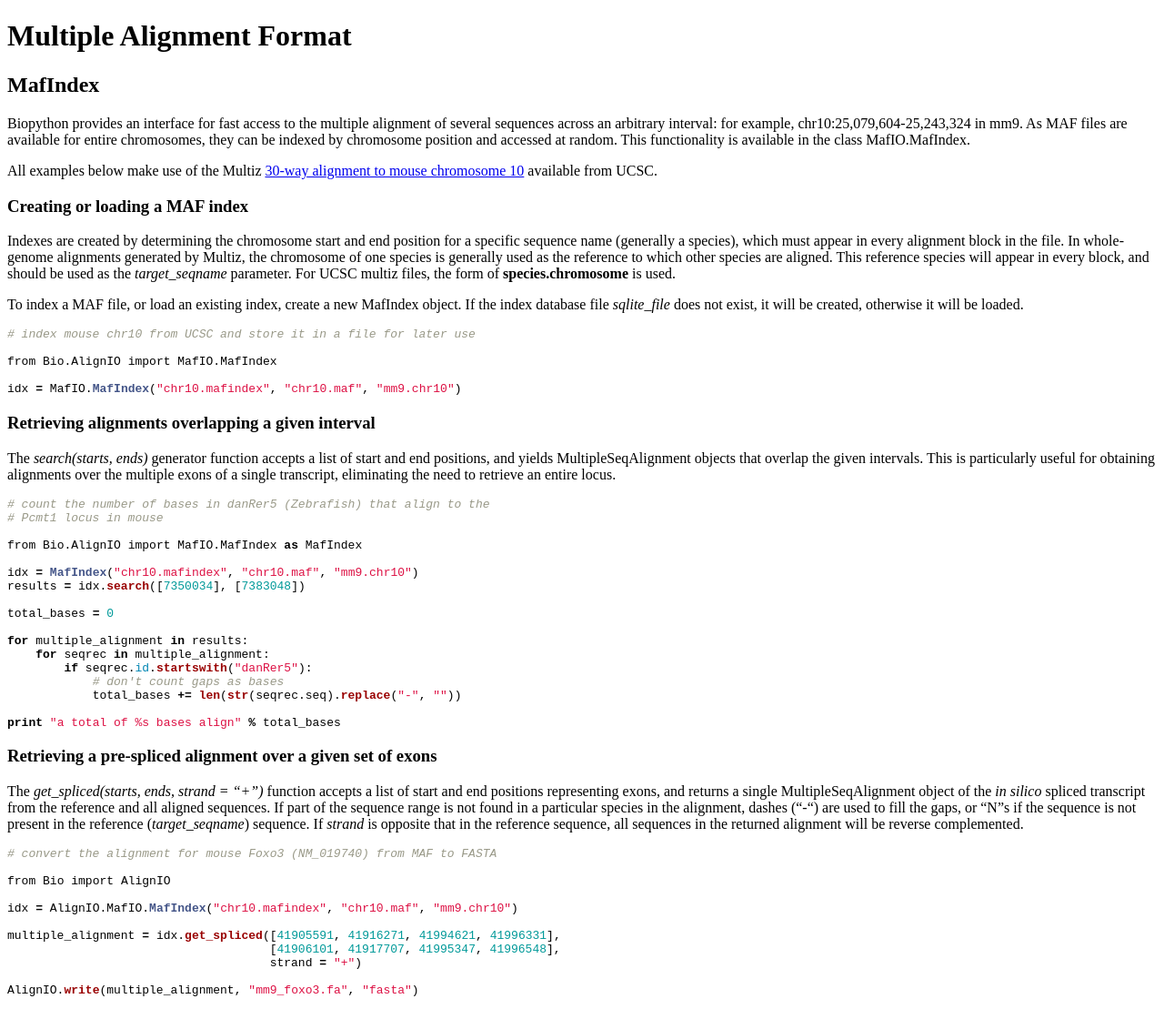
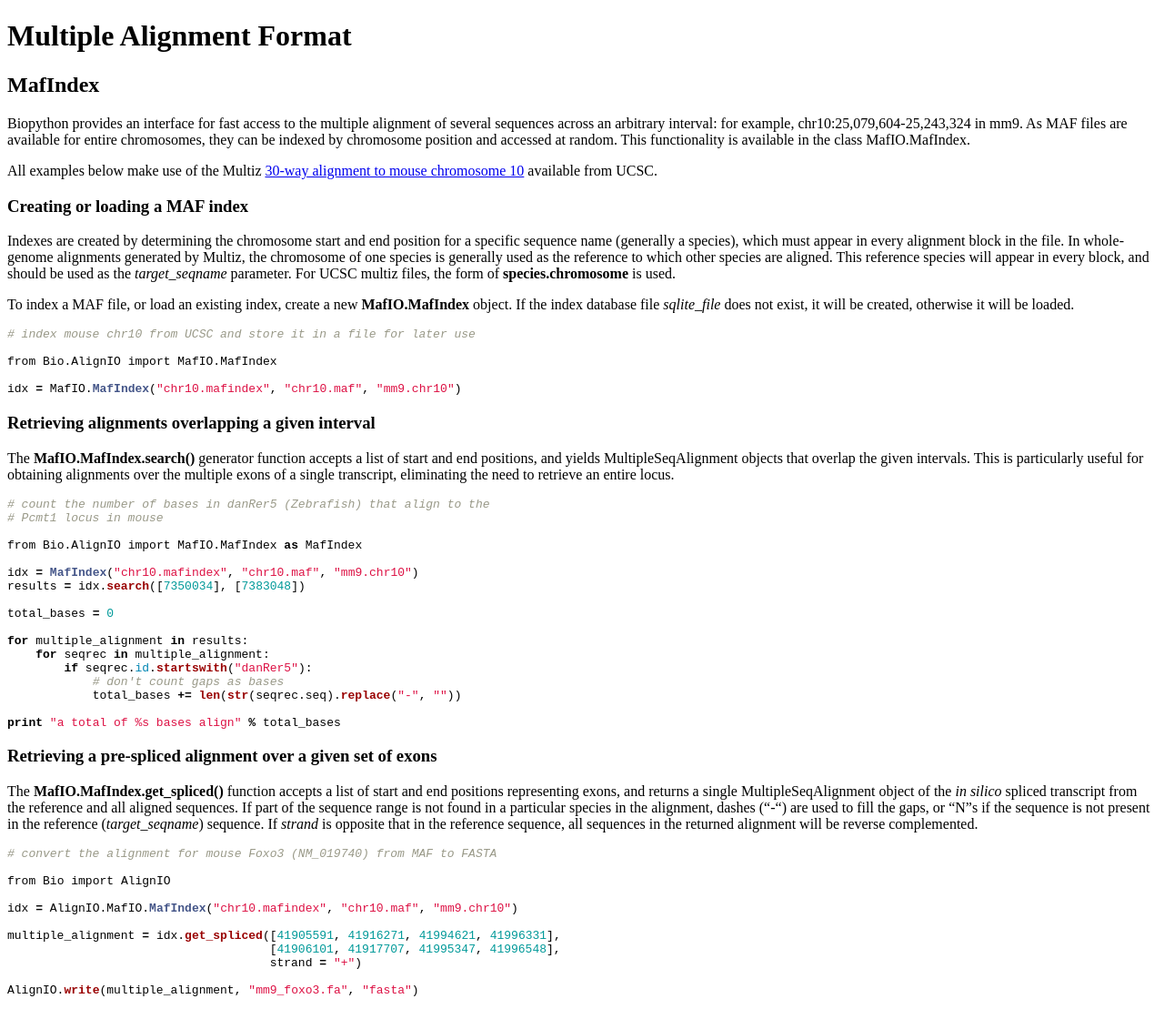
Before and after one commit to biopython/biopython.github.io, a Jekyll site: the page built from wiki/Multiple_Alignment_Format.md, in a window 1280 px wide. Shown: the whole page at 91% size. Built offline with Jekyll 4.4.1, drawn with Linux system fonts in a browser that asks for light colours.

Commit message:
Change to wiki page

````diff
--- a/wiki/Multiple_Alignment_Format.md
+++ b/wiki/Multiple_Alignment_Format.md
@@ -32,9 +32,9 @@ will appear in every block, and should be used as the *target\_seqname*
 parameter. For UCSC multiz files, the form of **species.chromosome** is
 used.
 
-To index a MAF file, or load an existing index, create a new MafIndex
-object. If the index database file *sqlite\_file* does not exist, it
-will be created, otherwise it will be loaded.
+To index a MAF file, or load an existing index, create a new
+**MafIO.MafIndex** object. If the index database file *sqlite\_file*
+does not exist, it will be created, otherwise it will be loaded.
 
 ``` python
 # index mouse chr10 from UCSC and store it in a file for later use
@@ -46,9 +46,9 @@ idx = MafIO.MafIndex("chr10.mafindex", "chr10.maf", "mm9.chr10")
 
 ### Retrieving alignments overlapping a given interval
 
-The *search(starts, ends)* generator function accepts a list of start
-and end positions, and yields MultipleSeqAlignment objects that overlap
-the given intervals. This is particularly useful for obtaining
+The **MafIO.MafIndex.search()** generator function accepts a list of
+start and end positions, and yields MultipleSeqAlignment objects that
+overlap the given intervals. This is particularly useful for obtaining
 alignments over the multiple exons of a single transcript, eliminating
 the need to retrieve an entire locus.
 
@@ -74,8 +74,8 @@ print "a total of %s bases align" % total_bases
 
 ### Retrieving a pre-spliced alignment over a given set of exons
 
-The *get\_spliced(starts, ends, strand = "+")* function accepts a list
-of start and end positions representing exons, and returns a single
+The **MafIO.MafIndex.get\_spliced()** function accepts a list of start
+and end positions representing exons, and returns a single
 MultipleSeqAlignment object of the *in silico* spliced transcript from
 the reference and all aligned sequences. If part of the sequence range
 is not found in a particular species in the alignment, dashes ("-") are
````
Also changed, not shown: 1 other file.
